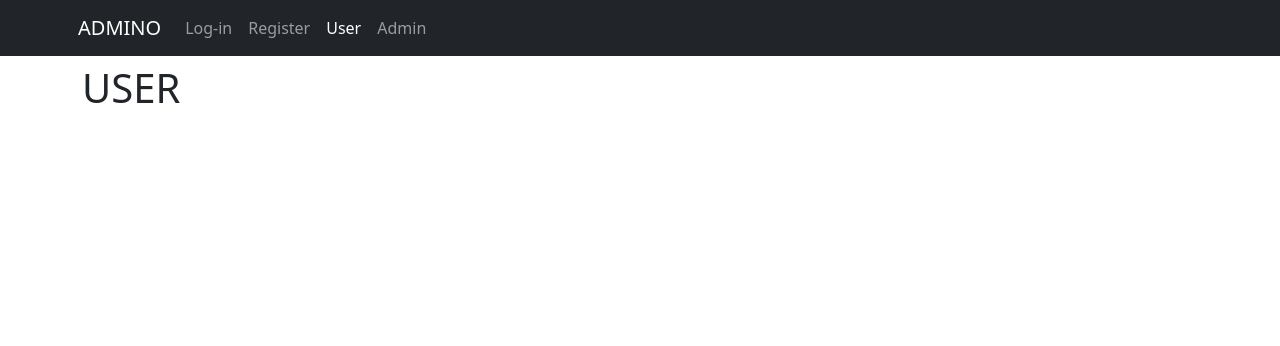
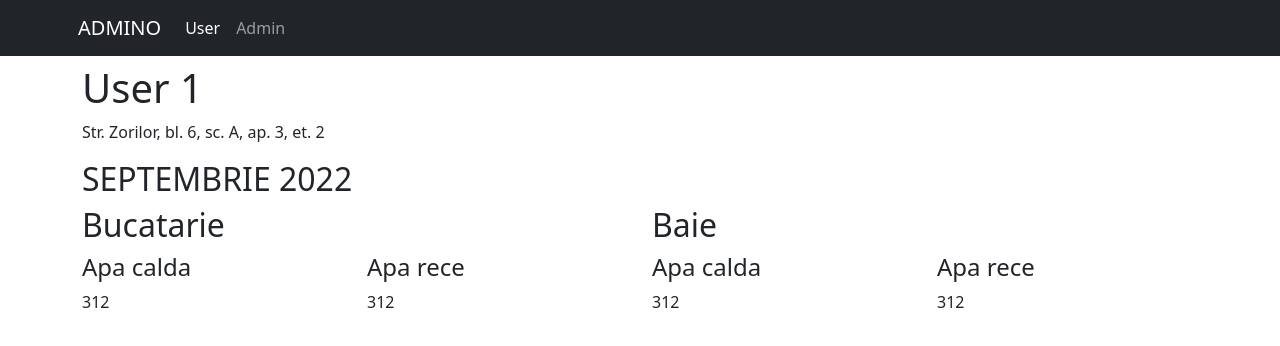
Before and after one commit to dariusika23/admin-app, a React (Create React App) app: page /user in a window 1280 px wide. Shown: the top 346 px of the page. Built offline with nearby package versions, Linux system fonts and the light colour scheme.

Commit message:
added some things to UserPage

```diff
--- a/src/App.tsx
+++ b/src/App.tsx
@@ -16,8 +16,8 @@ function App() {
 				<div className="content">
 					<Routes>
 						<Route path="/" element={<HomePage />} />
-						<Route path="/login" element={<SignInView />} />
-						<Route path="/register" element={<RegisterView />} />
+						{/* <Route path="/login" element={<SignInView />} />
+						<Route path="/register" element={<RegisterView />} /> */}
 						<Route path="/admin" element={<AdminPage />} />
 						<Route path="/user" element={<UserPage />} />
 					</Routes>
--- a/src/components/NavigationBar.tsx
+++ b/src/components/NavigationBar.tsx
@@ -1,5 +1,5 @@
 import React from "react";
-import { Container, Nav, Navbar, NavDropdown } from "react-bootstrap";
+import { Container, Nav, Navbar } from "react-bootstrap";
 import { LinkContainer } from "react-router-bootstrap";
 
 export const NavigationBar = () => {
@@ -12,12 +12,12 @@ export const NavigationBar = () => {
 				<Navbar.Toggle aria-controls="basic-navbar-nav" />
 				<Navbar.Collapse id="basic-navbar-nav">
 					<Nav className="me-auto">
-						<LinkContainer to={"/login"}>
+						{/* <LinkContainer to={"/login"}>
 							<Nav.Link>Log-in</Nav.Link>
 						</LinkContainer>
 						<LinkContainer to={"/register"}>
 							<Nav.Link>Register</Nav.Link>
-						</LinkContainer>
+						</LinkContainer> */}
 						<LinkContainer to={"/user"}>
 							<Nav.Link>User</Nav.Link>
 						</LinkContainer>
--- a/src/components/SignInView.tsx
+++ b/src/components/SignInView.tsx
@@ -6,10 +6,10 @@ import { User } from "./User";
 export const SignInView = () => {
 	const [user, setUser] = useState<User>({});
 
-	const handleSubmit = (e) => {
-		e.preventDefault();
-		const person: User = { email, password };
-	};
+	// const handleSubmit = (e) => {
+	// 	e.preventDefault();
+	// 	const person: User = { email, password };
+	// };
 
 	return (
 		<Container className="py-5 h-100">
@@ -23,7 +23,7 @@ export const SignInView = () => {
 									Please enter your login and password!
 								</p>
 
-								<Form onSubmit={handleSubmit}>
+								<Form>
 									<Form.Group className="mb-4">
 										<Form.Control
 											required
--- a/src/pages/UserPage.tsx
+++ b/src/pages/UserPage.tsx
@@ -1,11 +1,61 @@
 import React from "react";
-import { Container } from "react-bootstrap";
+import { Col, Container, Row } from "react-bootstrap";
 
 export const UserPage = () => {
 	return (
 		<>
 			<Container className="py-2">
-				<h1>USER</h1>
+				<Row>
+					<Col>
+						<h1>User 1</h1>
+						<p>Str. Zorilor, bl. 6, sc. A, ap. 3, et. 2</p>
+					</Col>
+				</Row>
+				<Row>
+					<Col>
+						<h2>SEPTEMBRIE 2022</h2>
+					</Col>
+				</Row>
+				<Row>
+					<Col xs={12} md={6}>
+						<span className="location">
+							<h2>Bucatarie</h2>
+						</span>
+						<Row>
+							<Col xs={6}>
+								<span className="hot">
+									<h4>Apa calda</h4>
+									<p>312 </p>
+								</span>
+							</Col>
+							<Col xs={6}>
+								<span className="cold">
+									<h4>Apa rece</h4>
+									<p>312 </p>
+								</span>
+							</Col>
+						</Row>
+					</Col>
+					<Col xs={12} md={6}>
+						<span className="location">
+							<h2>Baie</h2>
+						</span>
+						<Row>
+							<Col xs={6}>
+								<span className="hot">
+									<h4>Apa calda</h4>
+									<p>312 </p>
+								</span>
+							</Col>
+							<Col xs={6}>
+								<span className="cold">
+									<h4>Apa rece</h4>
+									<p>312 </p>
+								</span>
+							</Col>
+						</Row>
+					</Col>
+				</Row>
 			</Container>
 		</>
 	);
```
